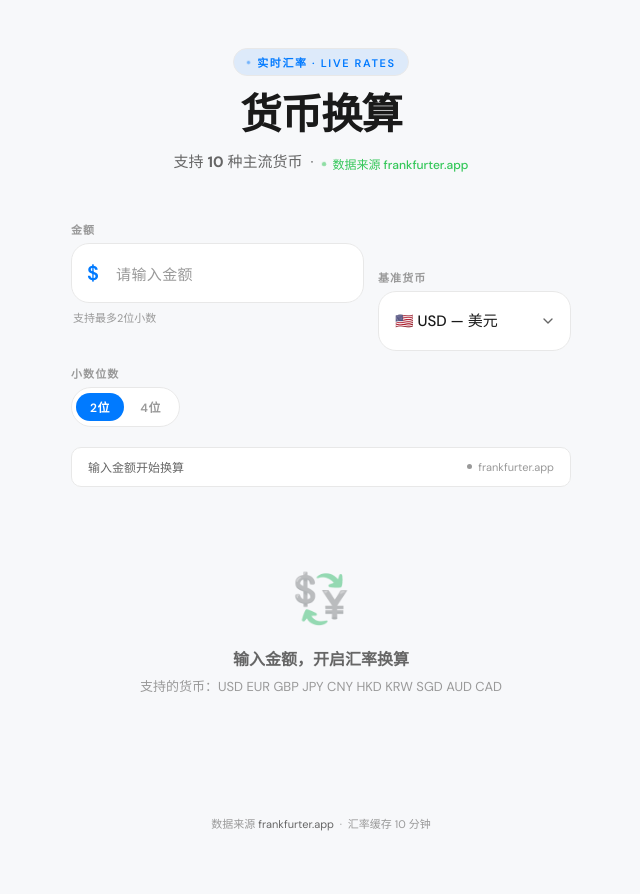
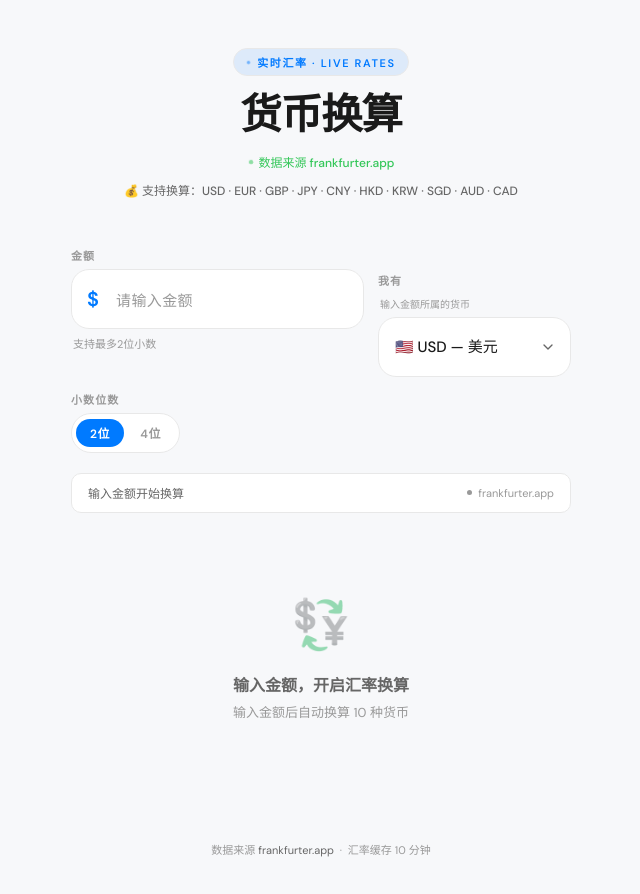
Before and after one commit to fallenjie/exchange-rate, a plain HTML site: page index.html in a window 1280 px wide. Shown: the whole page, without its empty margins (319-959 px from the left). Drawn offline with nearby package versions, Linux system fonts and the light colour scheme.

Commit message:
fix(TASK-001): 优化基准货币表述，展示支持币种列表

```diff
--- a/index.html
+++ b/index.html
@@ -109,6 +109,12 @@
       border-radius: 50%;
       background: var(--green);
       animation: pulse-dot 1.5s ease infinite;
+    }
+    .header__currencies {
+      margin-top: 10px;
+      font-size: 12px;
+      color: var(--text-mid);
+      font-weight: 500;
     }
 
     /* ─── App Container ──────────────────────────────────────────── */
@@ -480,11 +486,13 @@
     </div>
     <h1 class="header__title">货币换算</h1>
     <p class="header__subtitle">
-      支持 <strong>10</strong> 种主流货币 &nbsp;·&nbsp;
       <span class="header__live">
         <span class="header__live-dot"></span>
         数据来源 frankfurter.app
       </span>
+    </p>
+    <p class="header__currencies">
+      💰 支持换算：USD · EUR · GBP · JPY · CNY · HKD · KRW · SGD · AUD · CAD
     </p>
   </header>
 
@@ -517,8 +525,9 @@
 
       <!-- Base Currency -->
       <div class="ctrl">
-        <label class="ctrl__label" for="baseCurrency">基准货币</label>
-        <select class="select" id="baseCurrency" aria-label="选择基准货币">
+        <label class="ctrl__label" for="baseCurrency">我有</label>
+        <span class="input-hint" style="font-size:10px; color:var(--text-lo); padding-top:2px;">输入金额所属的货币</span>
+        <select class="select" id="baseCurrency" aria-label="选择我有哪种货币">
           <option value="USD">🇺🇸 USD — 美元</option>
           <option value="EUR">🇪🇺 EUR — 欧元</option>
           <option value="GBP">🇬🇧 GBP — 英镑</option>
@@ -558,7 +567,7 @@
       <div class="empty-state" aria-label="等待输入">
         <div class="empty-state__icon">💱</div>
         <p class="empty-state__title">输入金额，开启汇率换算</p>
-        <p class="empty-state__desc">支持的货币：USD EUR GBP JPY CNY HKD KRW SGD AUD CAD</p>
+        <p class="empty-state__desc">输入金额后自动换算 10 种货币</p>
       </div>
     </div>
 
@@ -844,7 +853,7 @@
           <div class="empty-state">
             <div class="empty-state__icon">💱</div>
             <p class="empty-state__title">输入金额，开启汇率换算</p>
-            <p class="empty-state__desc">支持的货币：USD EUR GBP JPY CNY HKD KRW SGD AUD CAD</p>
+            <p class="empty-state__desc">输入金额后自动换算 10 种货币</p>
           </div>`;
         updateStatus('', '');
         return;
```
